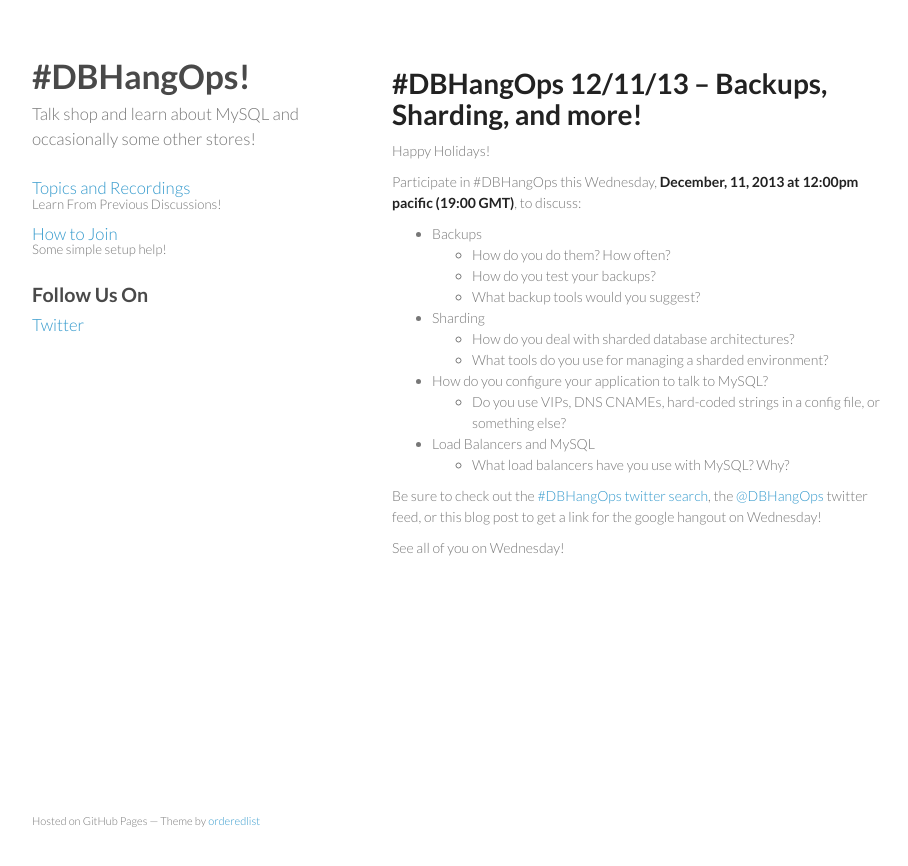
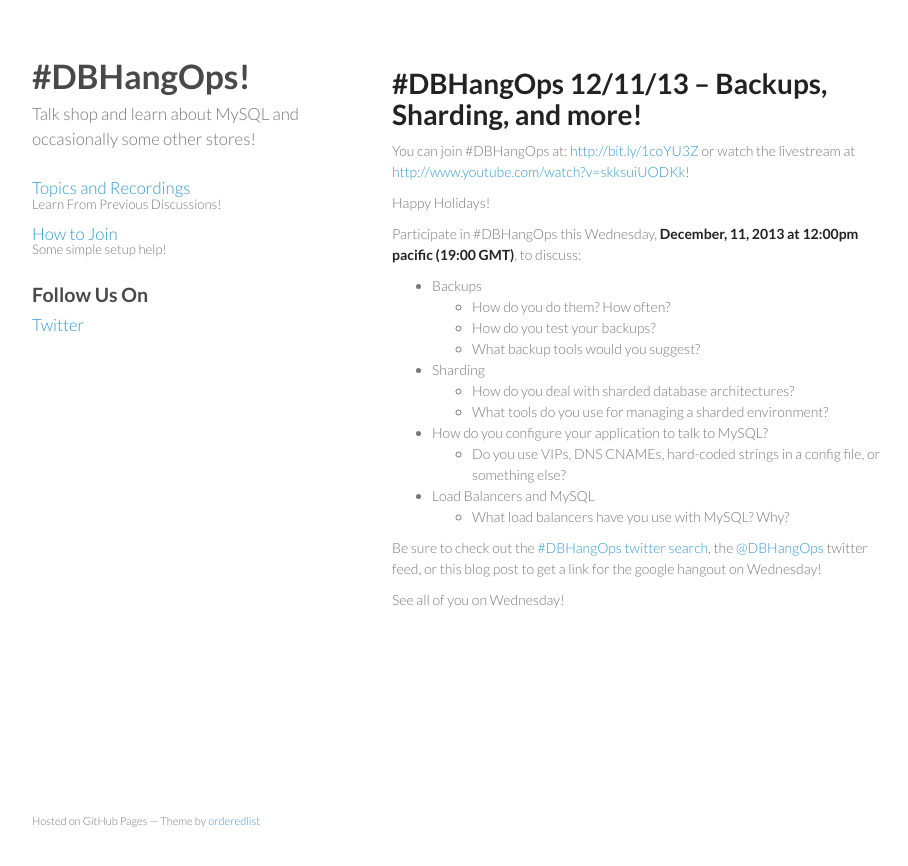
Before and after one commit to dbhangops/dbhangops.github.io, a Jekyll site: the page built from _posts/2013-12-10-dbhangops-121113-backups-sharding-and-more.markdown, in a window 1280 px wide. Shown: the top 866 px of the page, without its empty margins (178-1086 px from the left). Built offline with Jekyll 4.4.1, drawn with Linux system fonts in a browser that asks for light colours; Markdown is read by kramdown in place of the engine named in the settings.

Commit message:
Adding GHangout and Livestream links for 12/11/13

```diff
--- a/_posts/2013-12-10-dbhangops-121113-backups-sharding-and-more.markdown
+++ b/_posts/2013-12-10-dbhangops-121113-backups-sharding-and-more.markdown
@@ -22,6 +22,8 @@
 \#DBHangOps 12/11/13 -- Backups, Sharding, and more!
 =========================================================
 
+You can join \#DBHangOps at: [http://bit.ly/1coYU3Z](http://bit.ly/1coYU3Z) or watch the livestream at [http://www.youtube.com/watch?v=skksuiUODKk](http://www.youtube.com/watch?v=skksuiUODKk)!
+
 Happy Holidays!
 
 Participate in \#DBHangOps this Wednesday, **December, 11, 2013 at 12:00pm pacific (19:00 GMT)**, to discuss:
```
